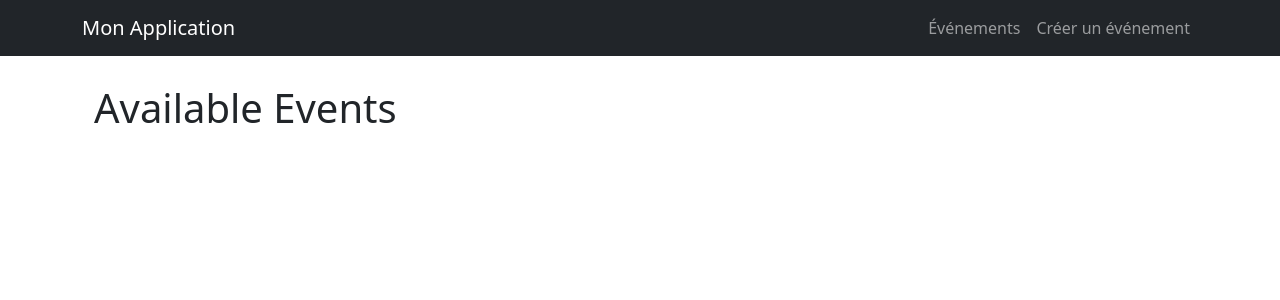
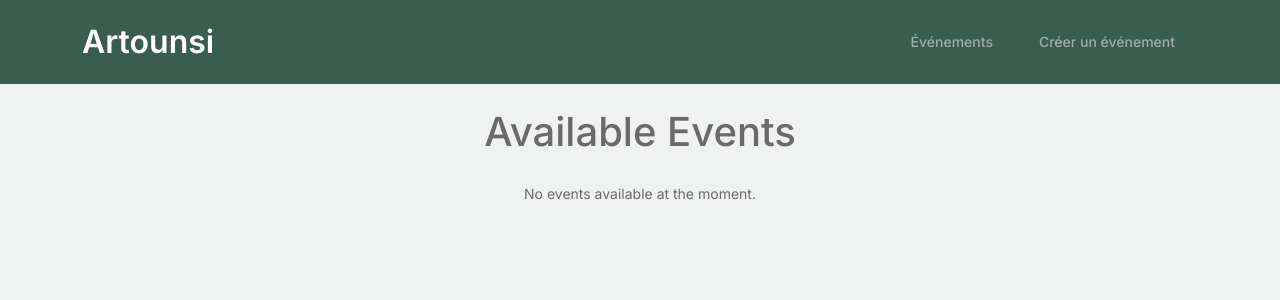
Before and after one commit to Nour-23/ARTOUNSI, a Symfony app: template templates/event/participate.html.twig in a window 1280 px wide. Shown: the top 300 px of the page. Run offline with Twig, Linux system fonts and the light colour scheme; the template is opened without the code that fills it, so the values that code supplies are empty; some libraries are stand-ins or nearby versions.

Commit message:
template

```diff
--- a/src/Entity/Event.php
+++ b/src/Entity/Event.php
@@ -4,6 +4,7 @@ namespace App\Entity;
 
 use Doctrine\ORM\Mapping as ORM;
 use Doctrine\DBAL\Types\Types;
+use App\Repository\EventRepository;
 
 #[ORM\Entity(repositoryClass: EventRepository::class)]
 class Event
--- a/templates/base.html.twig
+++ b/templates/base.html.twig
@@ -5,27 +5,25 @@
     <meta name="viewport" content="width=device-width, initial-scale=1.0">
     <title>{% block title %}Mon Application{% endblock %}</title>
 
-    {# Ajout de Bootstrap (optionnel) #}
-    <link rel="stylesheet" href="https://cdn.jsdelivr.net/npm/bootstrap@5.3.0/dist/css/bootstrap.min.css">
-
-    {# Ajout de styles personnalisés #}
-    <style>
-        body {
-            padding-top: 60px;
-        }
-    </style>
+    {# Bootstrap and template styles #}
+    <link href="{{ asset('css/bootstrap.min.css') }}" rel="stylesheet">
+    <link href="https://cdnjs.cloudflare.com/ajax/libs/font-awesome/6.0.0-beta3/css/all.min.css" rel="stylesheet">
+    <link href="{{ asset('css/tiny-slider.css') }}" rel="stylesheet">
+    <link href="{{ asset('css/style.css') }}" rel="stylesheet">
 </head>
 <body>
 
-    {# Barre de navigation #}
-    <nav class="navbar navbar-expand-lg navbar-dark bg-dark fixed-top">
+    {# Start Navbar #}
+    <nav class="custom-navbar navbar navbar-expand-md navbar-dark bg-dark" aria-label="Furni navigation bar">
         <div class="container">
-            <a class="navbar-brand" href="{{ path('event_index') }}">Mon Application</a>
-            <button class="navbar-toggler" type="button" data-bs-toggle="collapse" data-bs-target="#navbarNav">
+            <a class="navbar-brand" href="{{ path('event_index') }}">Artounsi<span></span></a>
+
+            <button class="navbar-toggler" type="button" data-bs-toggle="collapse" data-bs-target="#navbarsFurni" aria-controls="navbarsFurni" aria-expanded="false" aria-label="Toggle navigation">
                 <span class="navbar-toggler-icon"></span>
             </button>
-            <div class="collapse navbar-collapse" id="navbarNav">
-                <ul class="navbar-nav ms-auto">
+
+            <div class="collapse navbar-collapse" id="navbarsFurni">
+                <ul class="custom-navbar-nav navbar-nav ms-auto mb-2 mb-md-0">
                     <li class="nav-item">
                         <a class="nav-link" href="{{ path('event_index') }}">Événements</a>
                     </li>
@@ -36,8 +34,9 @@
             </div>
         </div>
     </nav>
+    {# End Navbar #}
 
-    {# Contenu principal de la page #}
+    {# Main content #}
     <div class="container mt-4">
         {% for message in app.flashes('success') %}
             <div class="alert alert-success">{{ message }}</div>
@@ -49,7 +48,9 @@
         {% block body %}{% endblock %}
     </div>
 
-    {# Ajout de Bootstrap JS (optionnel) #}
-    <script src="https://cdn.jsdelivr.net/npm/bootstrap@5.3.0/dist/js/bootstrap.bundle.min.js"></script>
+    {# JavaScript #}
+    <script src="{{ asset('js/bootstrap.bundle.min.js') }}"></script>
+    <script src="{{ asset('js/tiny-slider.js') }}"></script>
+    <script src="{{ asset('js/script.js') }}"></script>
 </body>
 </html>
--- a/templates/event/participate.html.twig
+++ b/templates/event/participate.html.twig
@@ -4,17 +4,25 @@
 
 {% block body %}
     <div class="container mt-4">
-        <h1>Available Events</h1>
+        <h1 class="text-center mb-4">Available Events</h1>
 
+        <div class="row">
             {% for event in events %}
-            <div class="event-card">
+            <div class="col-12 col-md-6 col-lg-4 mb-4">
+                <div class="event-card p-4 border rounded shadow-sm">
                     <h3>{{ event.title }}</h3>
                     <p>{{ event.description }}</p>
                     <p><strong>Date:</strong> {{ event.date|date('d-m-Y') }}</p>
 
                     {# Show Participate button without checking login status #}
-                <a href="{{ path('participant_event_participate', {'id': event.id}) }}" class="btn btn-primary">Participate</a>
+                    <a href="{{ path('participant_event_participate', {'id': event.id}) }}" class="btn btn-secondary me-2">Participate</a>
+                </div>
+            </div>
+            {% else %}
+            <div class="col-12">
+                <p class="text-center">No events available at the moment.</p>
             </div>
             {% endfor %}
         </div>
+    </div>
 {% endblock %}
```
Also changed, not shown: src/Controller/EventController.php (+14 -2 lines), templates/event/index.html.twig (+33 -14 lines), templates/event/new.html.twig (+18 -6 lines). Lines whose indentation alone changed are shown as unchanged.
